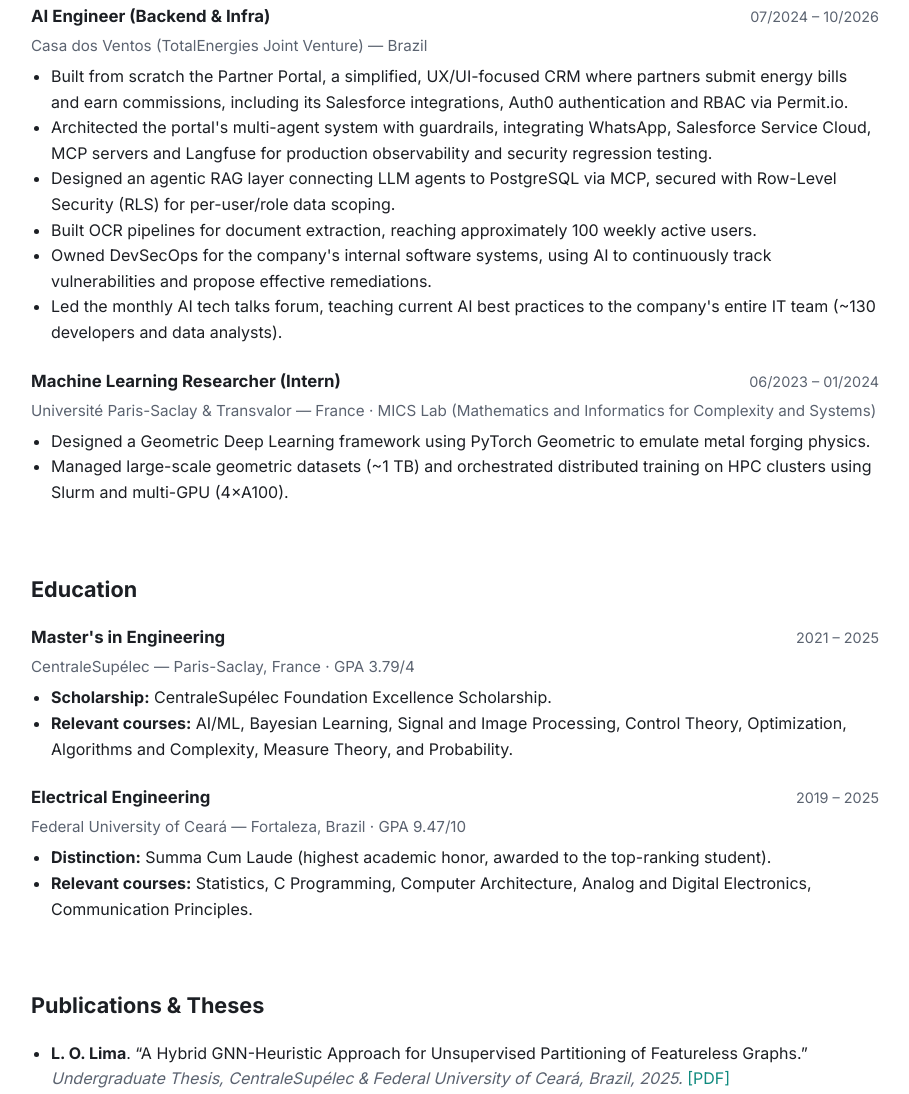
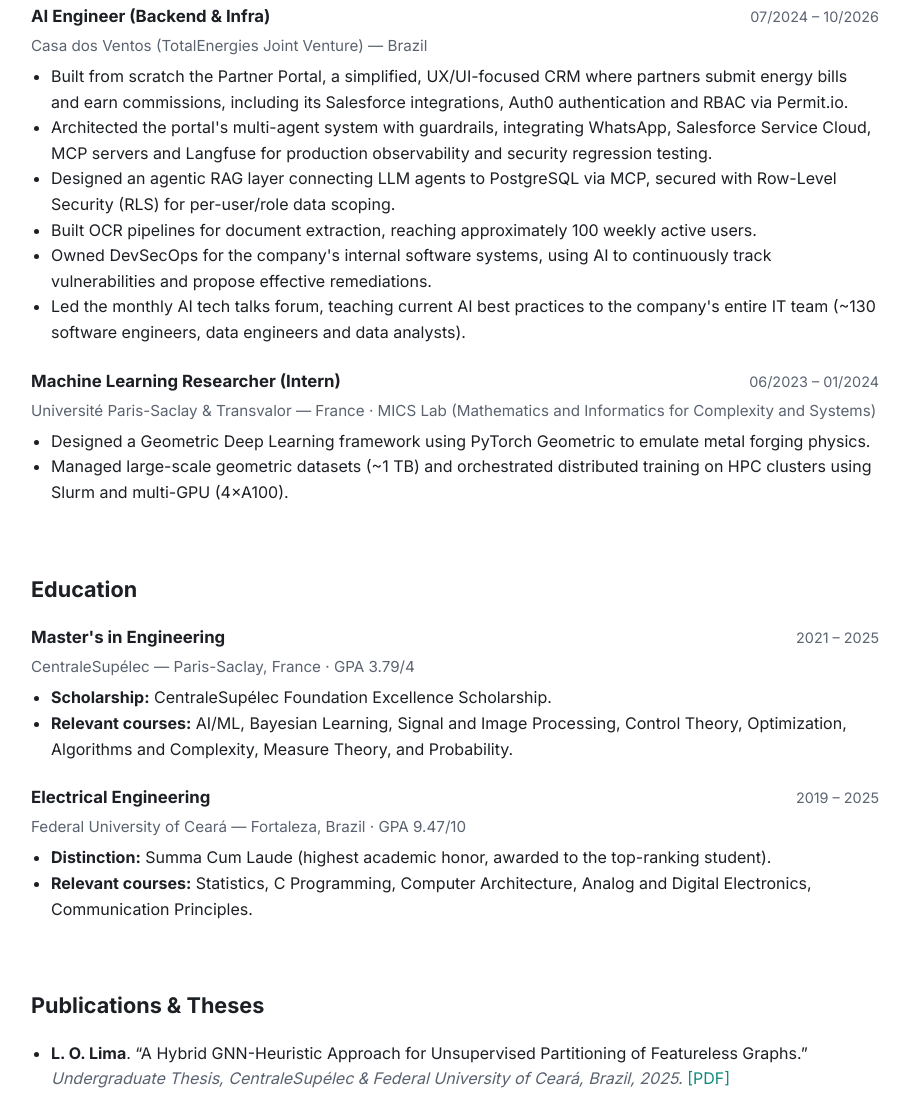
Before and after one commit to LawsonOliveira/LawsonOliveira.github.io, a plain HTML site: page index.html in a window 1280 px wide. Shown: the part 633-1727 px from the top of the page, without its empty margins (185-1094 px from the left). Drawn offline with Linux system fonts and the light colour scheme.

Commit message:
Detail tech talks audience roles

```diff
--- a/index.html
+++ b/index.html
@@ -53,7 +53,7 @@
           <li>Designed an agentic RAG layer connecting LLM agents to PostgreSQL via MCP, secured with Row-Level Security (RLS) for per-user/role data scoping.</li>
           <li>Built OCR pipelines for document extraction, reaching approximately 100 weekly active users.</li>
           <li>Owned DevSecOps for the company's internal software systems, using AI to continuously track vulnerabilities and propose effective remediations.</li>
-          <li>Led the monthly AI tech talks forum, teaching current AI best practices to the company's entire IT team (~130 developers and data analysts).</li>
+          <li>Led the monthly AI tech talks forum, teaching current AI best practices to the company's entire IT team (~130 software engineers, data engineers and data analysts).</li>
         </ul>
       </article>
       <article class="entry">
```
Also changed, not shown: 1 other file.
